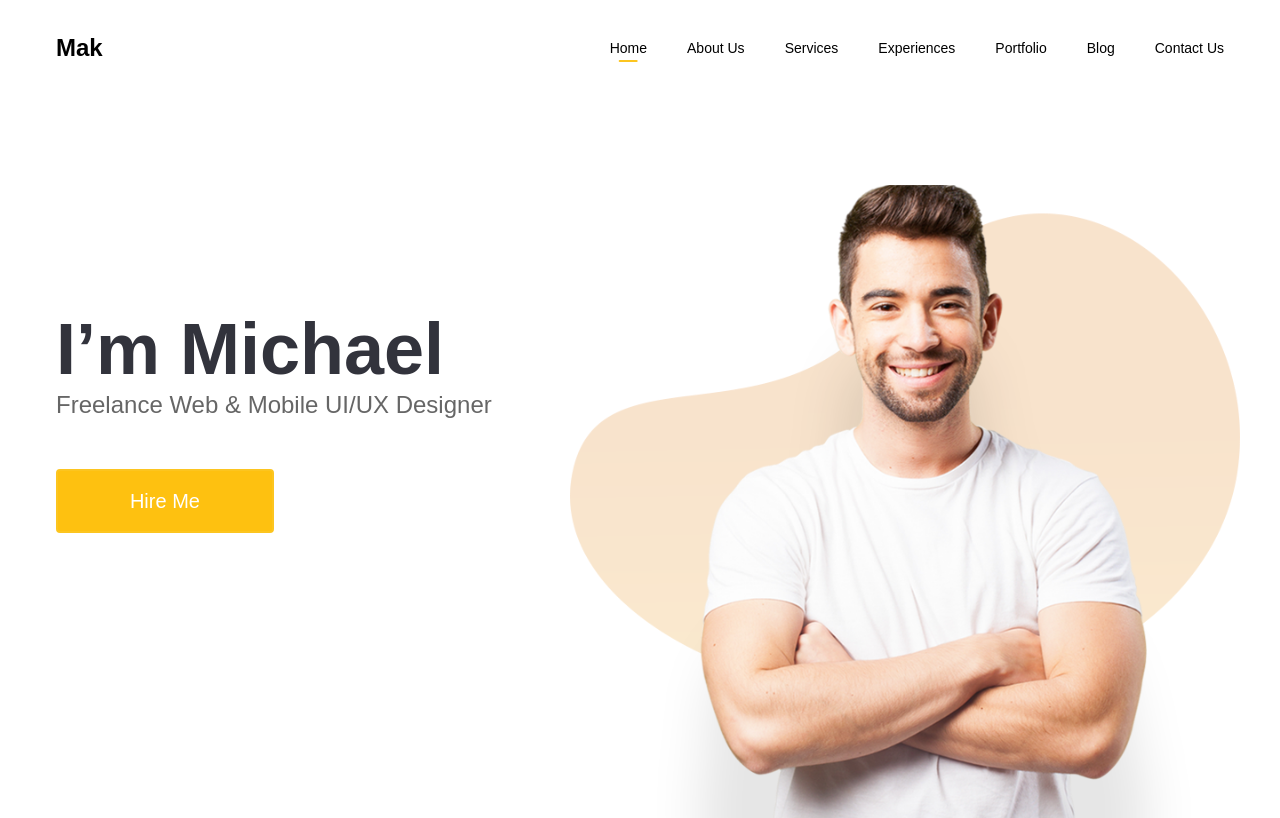
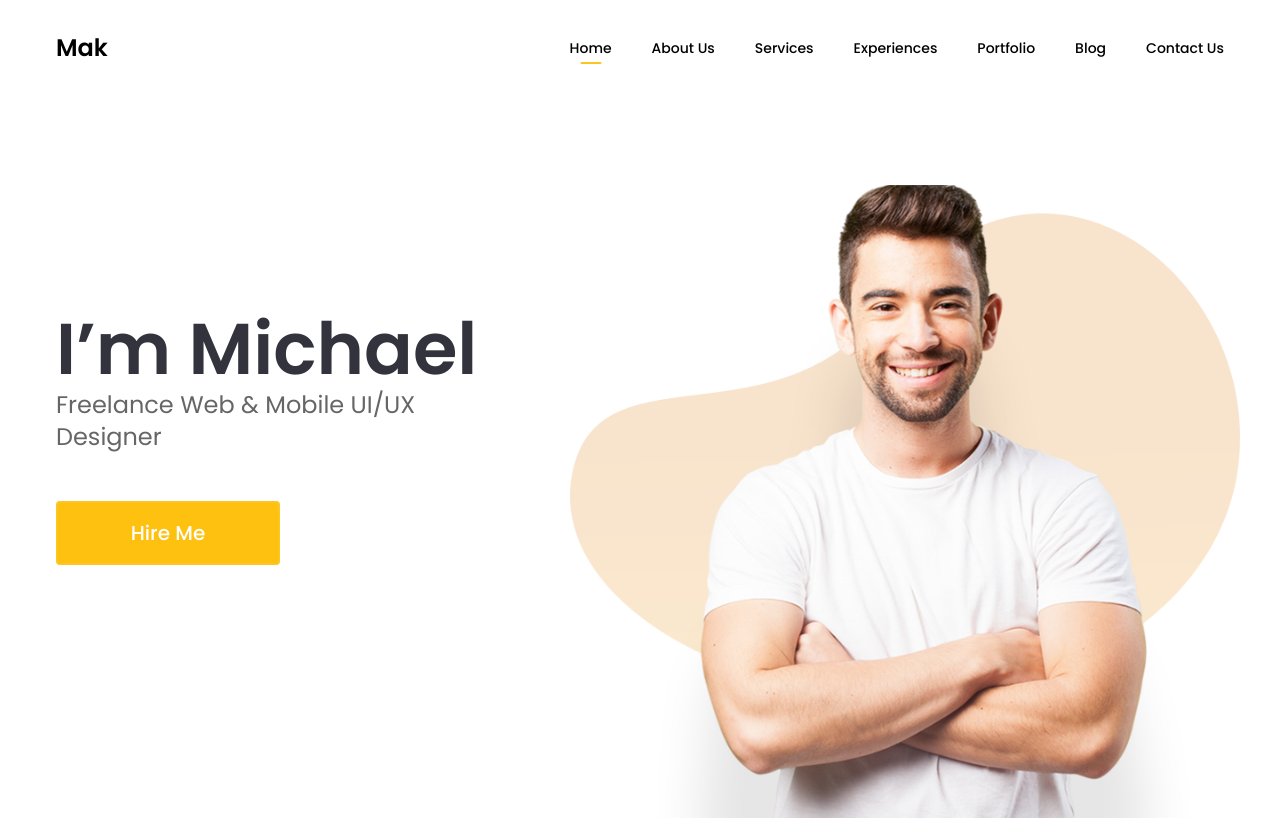
Before and after one commit to InfinityDevsHQ/portfolio-next, a Next.js app: page / in a window 1280 px wide. Shown: the top 818 px of the page. Built offline with nearby package versions, Linux system fonts and the light colour scheme.

Commit message:
fix: fixed poppins font

```diff
--- a/app/globals.css
+++ b/app/globals.css
@@ -1,8 +1,6 @@
 @tailwind base;
 @tailwind components;
 @tailwind utilities;
-
-@import url("https://fonts.googleapis.com/css2?family=Poppins:ital,wght@0,100;0,200;0,300;0,400;0,500;0,600;0,700;0,800;0,900;1,100;1,200;1,300;1,400;1,500;1,600;1,700;1,800;1,900&display=swap");
 
 html {
   scroll-behavior: smooth;
--- a/app/layout.tsx
+++ b/app/layout.tsx
@@ -1,8 +1,14 @@
 import type { Metadata } from "next";
-import { Inter } from "next/font/google";
+import { Inter, Poppins } from "next/font/google";
 import "./globals.css";
 import Footer from "@/components/footer";
 const inter = Inter({ subsets: ["latin"] });
+const poppins = Poppins({
+  subsets: ["latin"],
+  display: "swap",
+  variable: "--font-poppins",
+  weight: ["100", "200", "300", "400", "500", "600", "700", "800", "900"],
+});
 
 export const metadata: Metadata = {
   title: "Portfolio Next",
@@ -16,7 +22,7 @@ export default function RootLayout({
 }>) {
   return (
     <html lang="en">
-      <body className={inter.className}>
+      <body className={`${inter.className} ${poppins.variable}`}>
         <div className="font-poppins max-w-screen-2xl mx-auto bg-white text-black">
           {children}
           <Footer />
--- a/tailwind.config.ts
+++ b/tailwind.config.ts
@@ -14,7 +14,7 @@ const config: Config = {
           "conic-gradient(from 180deg at 50% 50%, var(--tw-gradient-stops))",
       },
       fontFamily: {
-        poppins: ["Poppins", "sans-serif"],
+        poppins: ["var(--font-poppins)", "sans-serif"],
       },
       colors: {
         primary: "#fcc520",
```
